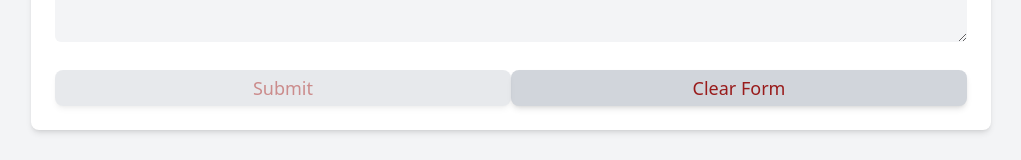
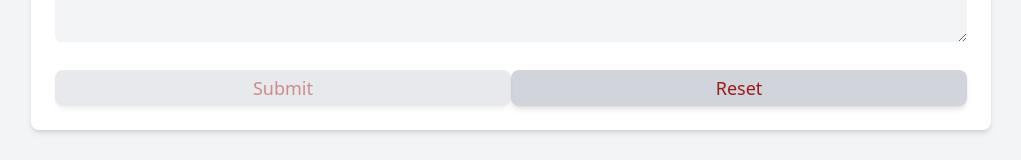
Before and after one commit to jtsang02/project-opener, a Next.js app: page / in a window 1280 px wide. Shown: the part 4238-4398 px from the top of the page, without its empty margins (129-1150 px from the left). Built offline with nearby package versions, Linux system fonts and the light colour scheme.

Commit message:
rename to reset

```diff
--- a/src/pages/index.tsx
+++ b/src/pages/index.tsx
@@ -66,7 +66,7 @@ export default function Form({}: { project: Project }) {
     );
   };
 
-  const handleClearForm = (e:any) => {
+  const handleReset = (e:any) => {
     e.preventDefault();
     setProjectName("");
     setProjectAddress("");
@@ -90,6 +90,7 @@ export default function Form({}: { project: Project }) {
     setTechSupport2("");
     setDueDate(new Date());
     setNotes("");
+    console.log("reset");
   }
 
   const handleSubmit = (e: any) => {
@@ -128,8 +129,6 @@ export default function Form({}: { project: Project }) {
     };
 
     console.log(newProject);
-    handleClearForm(e);
-
   }
 
   return (
@@ -452,7 +451,6 @@ export default function Form({}: { project: Project }) {
                   ></textarea>
                 </label>
 
-                {/* Submit */}
                 <div className="flex-col-2">
                   <Button
                     ripple={true}
@@ -462,13 +460,12 @@ export default function Form({}: { project: Project }) {
                   >
                     Submit
                   </Button>
-                  {/* Clear form */}
                   <Button
                     ripple={true}
                     className="mt-1 text-lg font-medium bg-gray-300 rounded-lg py-1 px-2 text-red-800 w-1/2"
-                    onClick={handleClearForm}
+                    onClick={handleReset}
                   >
-                    Clear Form
+                    Reset
                   </Button>
                 </div>
               </div>
```
